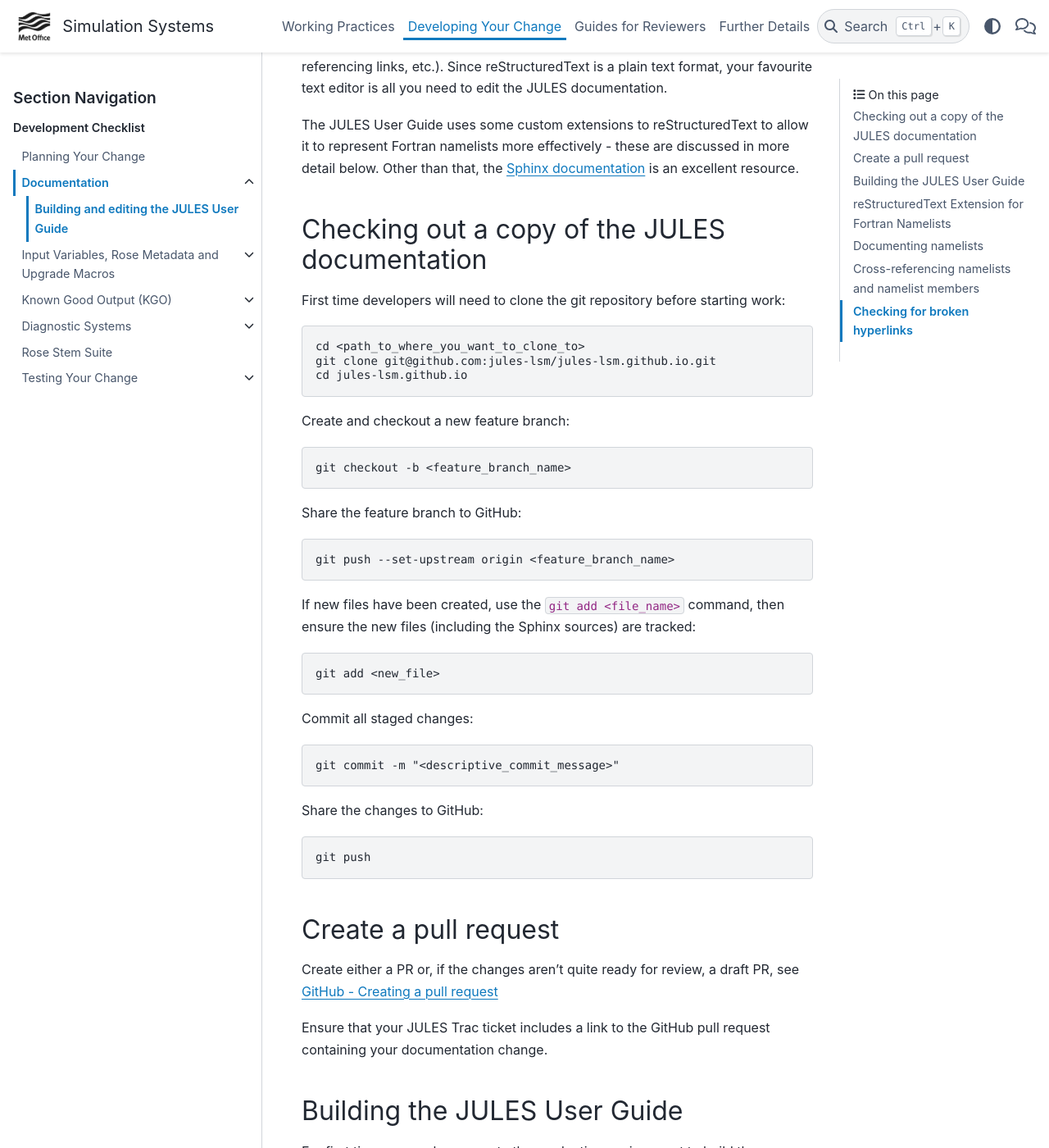
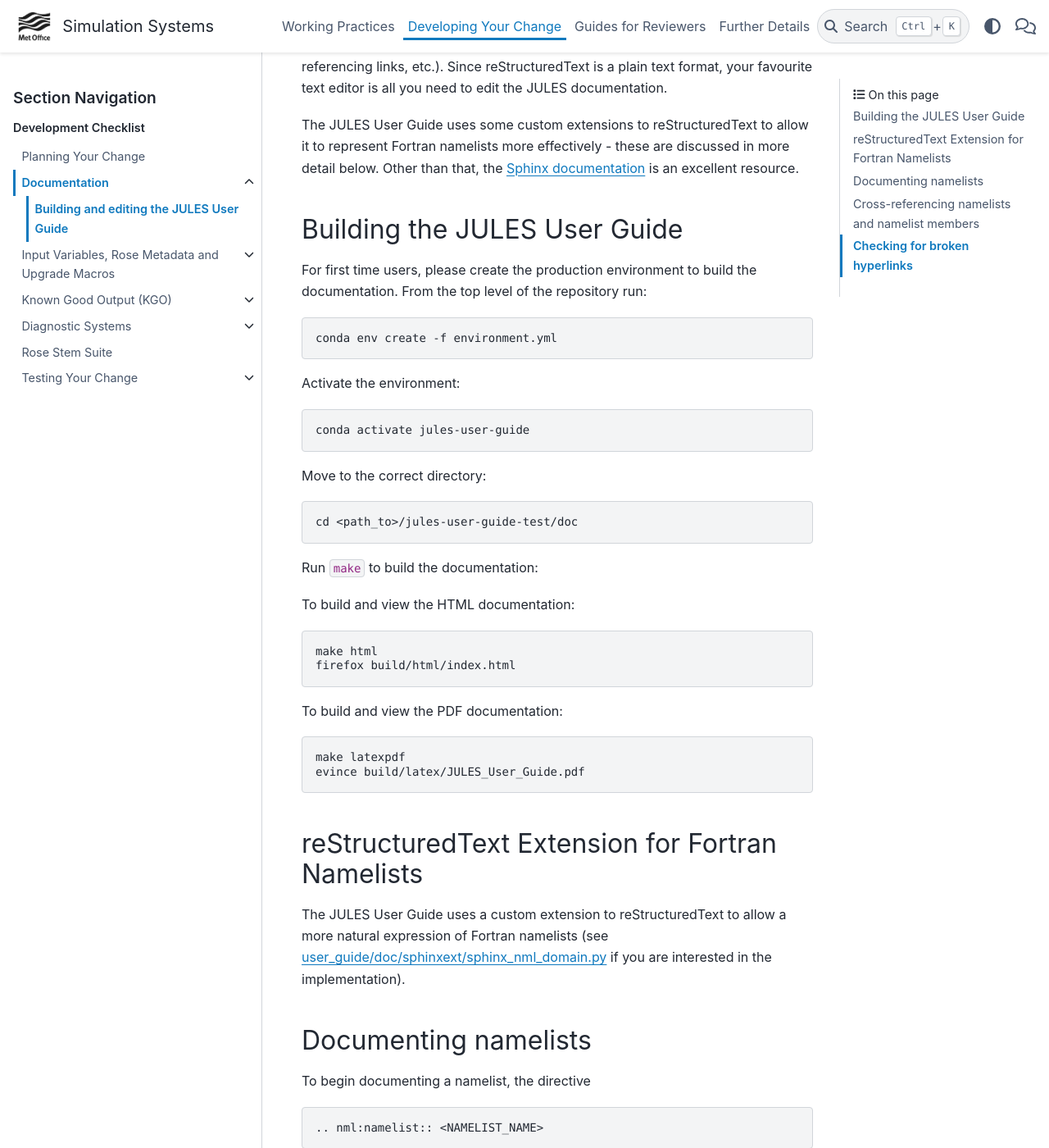
Before and after one commit to MetOffice/simulation-systems, a Sphinx documentation site: the page built from source/Development/jules_docs.rst, in a window 1280 px wide and 1400 px high, scrolled down 346 px. Shown: the whole window at 82% size. Built offline with Sphinx 7.4.7 and the PyData theme 0.15.4, drawn with Linux system fonts in a browser that asks for light colours.

```diff
--- a/source/Development/developing_change.rst
+++ b/source/Development/developing_change.rst
@@ -47,6 +47,6 @@
     rose_stem
     testing
 
-
-.. note::
-  **Remember: Develop, Test, Commit**
+.. important::
+  All instructions regarding code locations in this section assume you are working in a clone of the appropriate
+  repository. Please read the :ref:`working_practices_index` to discover more.
--- a/source/Development/jules_docs.rst
+++ b/source/Development/jules_docs.rst
@@ -19,58 +19,6 @@
 detail below. Other than that, the `Sphinx documentation`_ is an excellent resource.
 
 .. _Sphinx documentation: https://www.sphinx-doc.org/en/master/
-
-Checking out a copy of the JULES documentation
-----------------------------------------------
-First time developers will need to clone the git repository before starting work:
-
-.. code-block:: text
-
-    cd <path_to_where_you_want_to_clone_to>
-    git clone git@github.com:jules-lsm/jules-lsm.github.io.git
-    cd jules-lsm.github.io
-
-Create and checkout a new feature branch:
-
-.. code-block:: text
-
-    git checkout -b <feature_branch_name>
-
-Share the feature branch to GitHub:
-
-.. code-block:: text
-
-    git push --set-upstream origin <feature_branch_name>
-
-If new files have been created, use the ``git add <file_name>`` command, then
-ensure the new files (including the Sphinx sources) are tracked:
-
-.. code-block:: text
-
-    git add <new_file>
-
-Commit all staged changes:
-
-.. code-block:: text
-
-    git commit -m "<descriptive_commit_message>"
-
-Share the changes to GitHub:
-
-.. code-block:: text
-
-    git push
-
-Create a pull request
----------------------
-
-Create either a PR or, if the changes aren't quite ready for review, a draft
-PR, see `GitHub - Creating a pull request`_
-
-.. _GitHub - Creating a pull request: https://docs.github.com/en/pull-requests/collaborating-with-pull-requests/proposing-changes-to-your-work-with-pull-requests/creating-a-pull-request
-
-Ensure that your JULES Trac ticket includes a link to the GitHub
-pull request containing your documentation change.
 
 Building the JULES User Guide
 -----------------------------
--- a/source/Development/macros.rst
+++ b/source/Development/macros.rst
@@ -117,7 +117,7 @@
 
 
 
-1. In your LFRic Apps clone update the core source in ``dependencies.sh`` if you have LFRic Core changes.
+1. In your local LFRic Apps clone update the core source in ``dependencies.sh`` if you have LFRic Core changes.
 2. Add your upgrade macros. These **must** be added to the versions.py file in the same directory as the metadata being changed.
 3. Run the Upgrade Macro script in a test branch (see :ref:`testing`). This is located in the `SimSys_Scripts github repo <https://github.com/MetOffice/SimSys_Scripts>`_ (at meto an up to date clone is available in $UMDIR/SimSys_Scripts). The syntax for running is:
 
```
